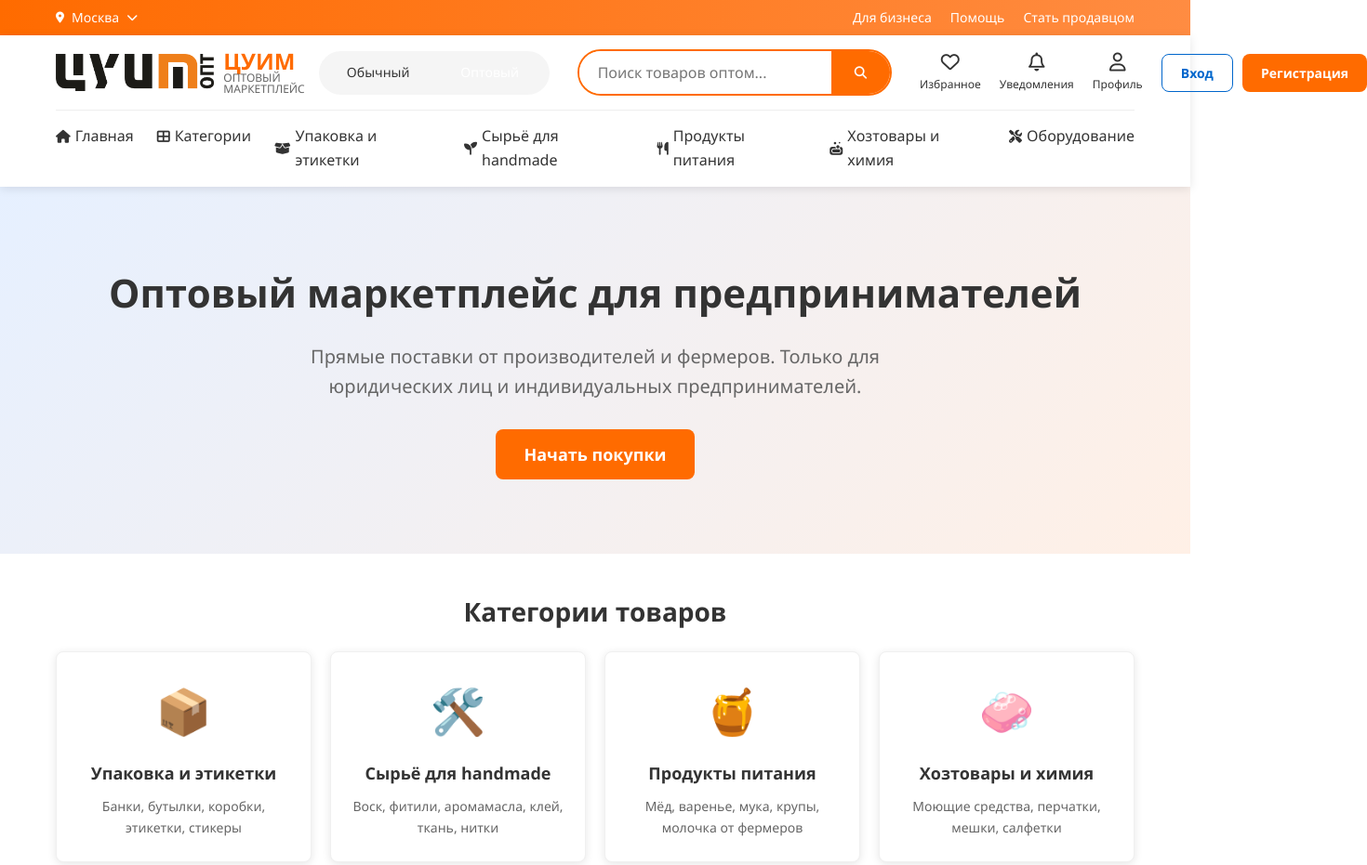
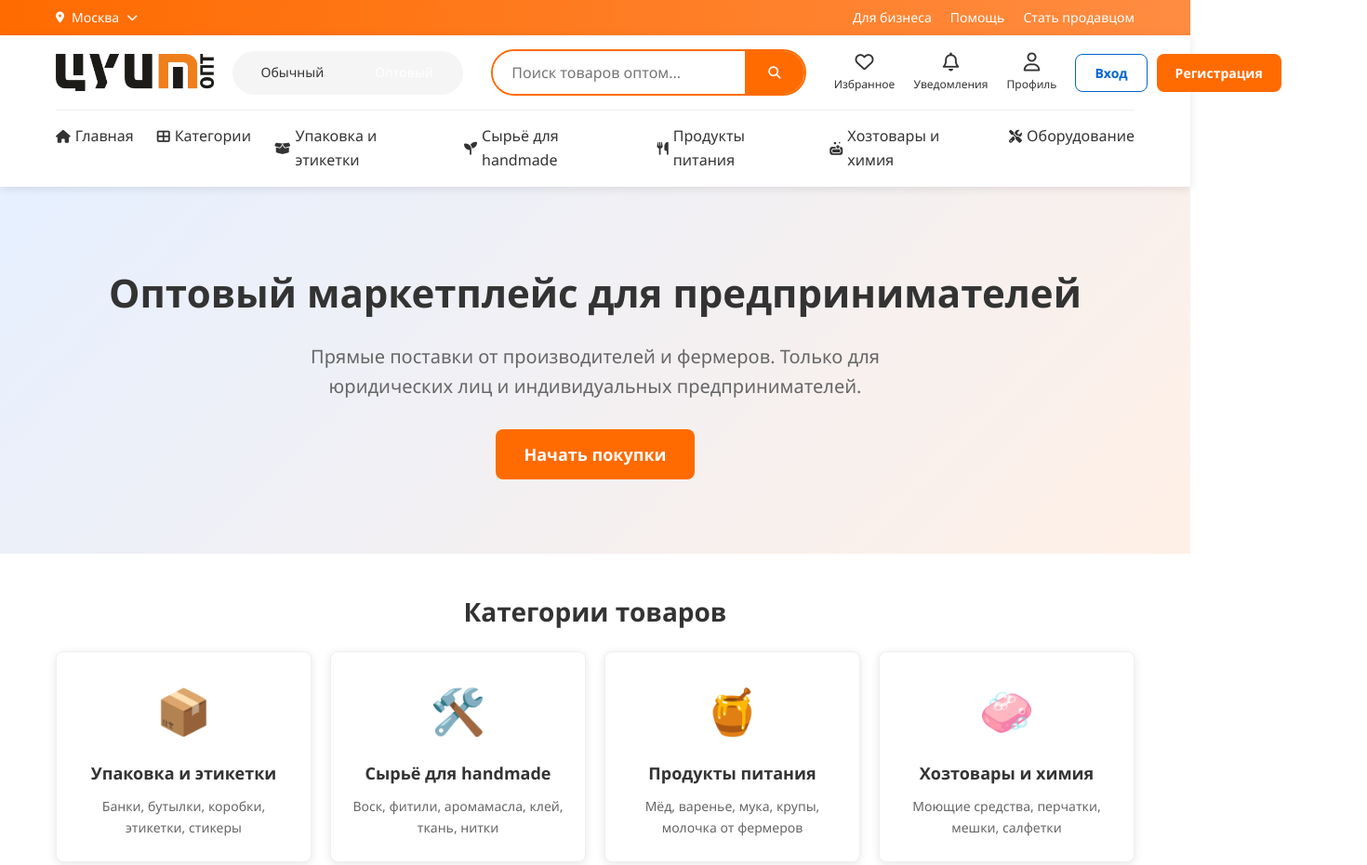
Before and after one commit to nyaganmaksimov-sys/ciuim-opt, a plain HTML site: page index.html in a window 1280 px wide. Shown: the top 931 px of the page at 93% size, 1470 px wide, since content can reach past the window. Drawn offline with Linux system fonts and the light colour scheme.

Commit message:
Update index.html

```diff
--- a/index.html
+++ b/index.html
@@ -97,7 +97,7 @@
         .logo-section {
             display: flex;
             align-items: center;
-            gap: 15px;
+            gap: 20px;
         }
 
         .logo {
@@ -110,24 +110,6 @@
         .logo img {
             height: 40px;
             width: auto;
-        }
-
-        .logo-text {
-            display: flex;
-            flex-direction: column;
-        }
-
-        .logo-main {
-            font-size: 24px;
-            font-weight: 800;
-            color: var(--primary-orange);
-            line-height: 1;
-        }
-
-        .logo-sub {
-            font-size: 12px;
-            color: var(--medium-gray);
-            line-height: 1;
         }
 
         /* Marketplace Switcher */
@@ -510,10 +492,6 @@
                 <div class="logo-section">
                     <a href="#" class="logo">
                         <img src="images/logo-opt.png" alt="ЦУИМ.Опт">
-                        <div class="logo-text">
-                            <div class="logo-main">ЦУИМ</div>
-                            <div class="logo-sub">ОПТОВЫЙ МАРКЕТПЛЕЙС</div>
-                        </div>
                     </a>
 
                     <div class="marketplace-switcher">
@@ -681,12 +659,11 @@
                     // Добавляем активный класс к выбранной опции
                     this.classList.add('active');
 
-                    // В реальном приложении здесь будет переключение между маркетплейсами
+                    // Переход на соответствующий маркетплейс
                     if (target === 'retail') {
-                        window.location.href = 'https://ciuim.ru'; // Переход на обычный маркетплейс
-                    } else {
-                        // Мы уже на оптовом маркетплейсе
-                        console.log('Оптовый маркетплейс');
+                        window.location.href = 'https://nyaganmaksimov-sys.github.io/cuim/'; // Обычный маркетплейс
+                    } else if (target === 'opt') {
+                        window.location.href = 'https://nyaganmaksimov-sys.github.io/ciuim-opt/'; // Оптовый маркетплейс
                     }
                 });
             });
@@ -699,6 +676,11 @@
             document.querySelector('.btn-primary').addEventListener('click', function() {
                 alert('Форма регистрации для предпринимателей');
             });
+
+            // Обработка кнопки "Начать покупки"
+            document.querySelector('.hero .btn-primary').addEventListener('click', function() {
+                window.location.href = '#categories';
+            });
         });
     </script>
 </body>
```
